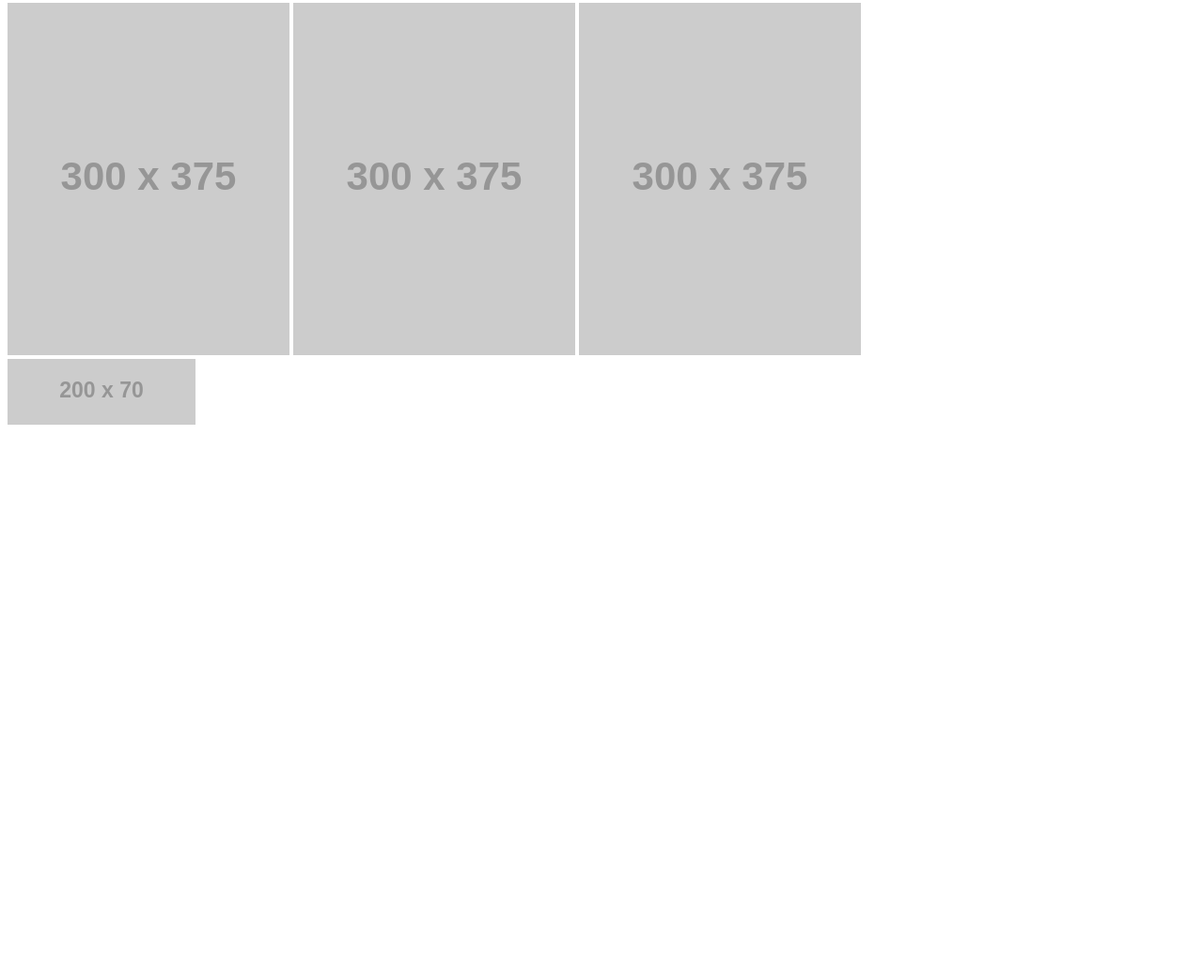
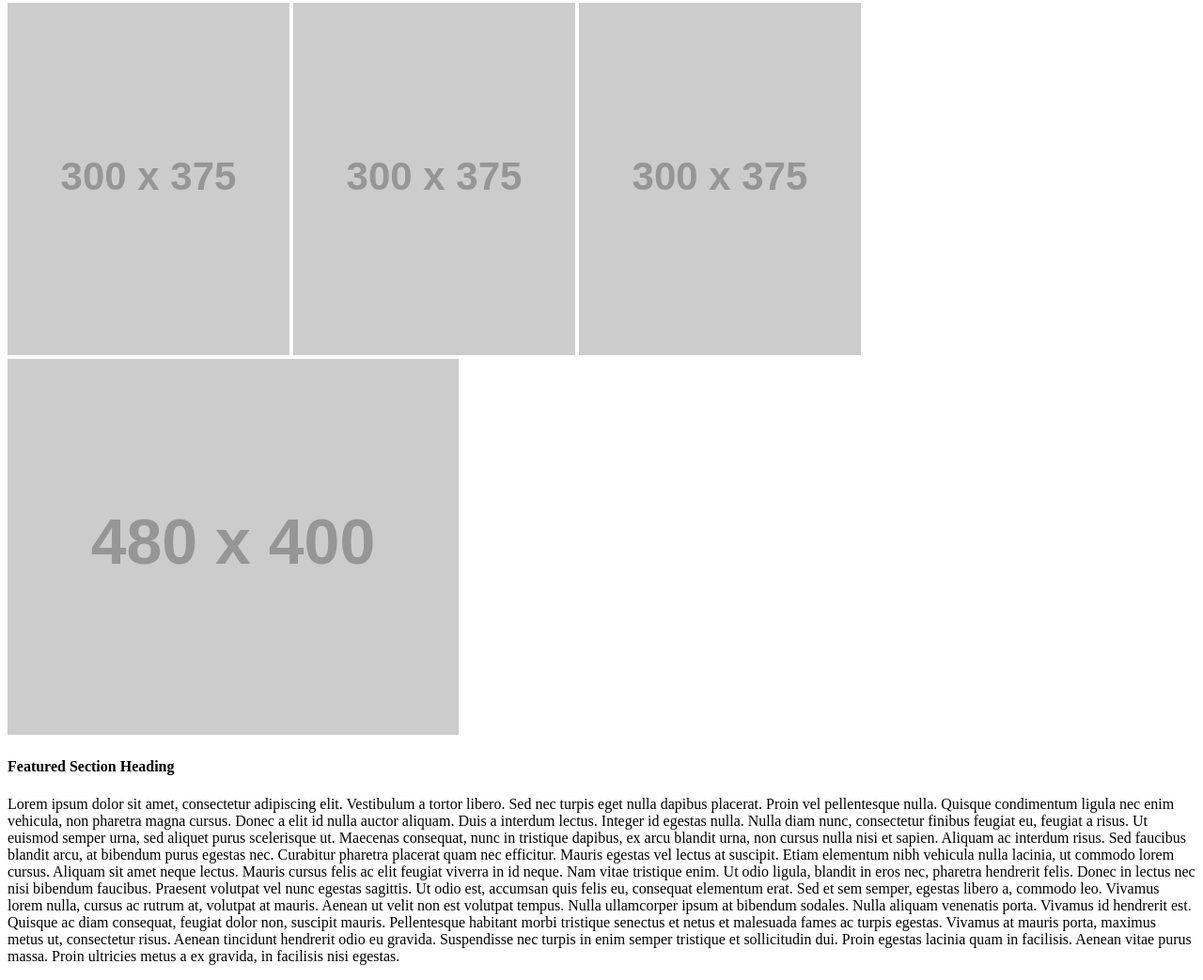
Before and after one commit to Overholtk/lab08a, a plain HTML site: page index.html in a window 1280 px wide. Shown: the part 595-1638 px from the top of the page at 94% size. Before the commit the page ends 1067 px from the top, so only its background shows below. Drawn offline with Linux system fonts and the light colour scheme; placeholder pictures from the web are drawn by us.

Commit message:
added text box and updated image

```diff
--- a/index.html
+++ b/index.html
@@ -17,16 +17,20 @@
       </nav>
     </header>
     <body>
-      <section class = "centered">
+      <section id= "section1">
         <img src="https://placehold.it/960x450/000000" />
       </section>
-      <section class = "centered">
+      <section id = "section2">
         <img src="https://placehold.it/300x375/000000" />
         <img src="https://placehold.it/300x375/000000" />
         <img src="https://placehold.it/300x375/000000" />
       </section>
-      <section>
-        <img src="https://placehold.it/200x70/000000" />
+      <section id="imgText">
+        <img src="https://placehold.it/480x400/000000" />
+        <h4>Featured Section Heading</h4>
+        <p id="scrollable">Lorem ipsum dolor sit amet, consectetur adipiscing elit. Vestibulum a tortor libero. Sed nec turpis eget nulla dapibus placerat. Proin vel pellentesque nulla. Quisque condimentum ligula nec enim vehicula, non pharetra magna cursus. Donec a elit id nulla auctor aliquam. Duis a interdum lectus. Integer id egestas nulla.
+        Nulla diam nunc, consectetur finibus feugiat eu, feugiat a risus. Ut euismod semper urna, sed aliquet purus scelerisque ut. Maecenas consequat, nunc in tristique dapibus, ex arcu blandit urna, non cursus nulla nisi et sapien. Aliquam ac interdum risus. Sed faucibus blandit arcu, at bibendum purus egestas nec. Curabitur pharetra placerat quam nec efficitur. Mauris egestas vel lectus at suscipit. Etiam elementum nibh vehicula nulla lacinia, ut commodo lorem cursus. Aliquam sit amet neque lectus. Mauris cursus felis ac elit feugiat viverra in id neque. Nam vitae tristique enim. Ut odio ligula, blandit in eros nec, pharetra hendrerit felis. Donec in lectus nec nisi bibendum faucibus. Praesent volutpat vel nunc egestas sagittis. Ut odio est, accumsan quis felis eu, consequat elementum erat. Sed et sem semper, egestas libero a, commodo leo.
+        Vivamus lorem nulla, cursus ac rutrum at, volutpat at mauris. Aenean ut velit non est volutpat tempus. Nulla ullamcorper ipsum at bibendum sodales. Nulla aliquam venenatis porta. Vivamus id hendrerit est. Quisque ac diam consequat, feugiat dolor non, suscipit mauris. Pellentesque habitant morbi tristique senectus et netus et malesuada fames ac turpis egestas. Vivamus at mauris porta, maximus metus ut, consectetur risus. Aenean tincidunt hendrerit odio eu gravida. Suspendisse nec turpis in enim semper tristique et sollicitudin dui. Proin egestas lacinia quam in facilisis. Aenean vitae purus massa. Proin ultricies metus a ex gravida, in facilisis nisi egestas.</p>
         <p></p>
       </section>
     </body>
```
